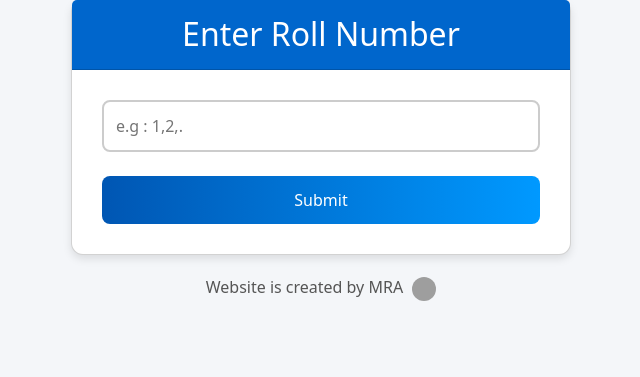
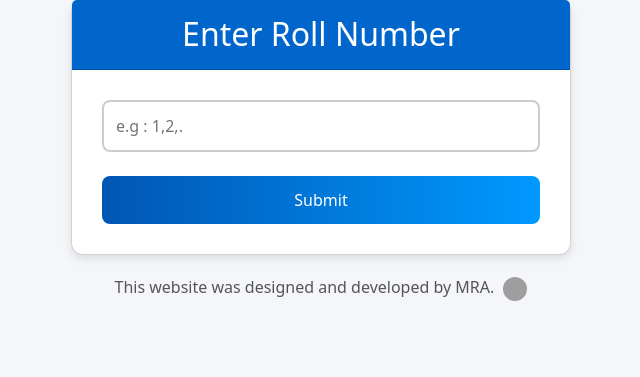
Before and after one commit to Rafay123Anwar/result, a Django app: page / in a window 1280 px wide. Shown: the part 250-627 px from the top of the page, without its empty margins (319-959 px from the left). Run offline with Django 5.2, Linux system fonts and the light colour scheme; grey boxes are pictures that could not be loaded.

Commit message:
first commit

```diff
--- a/semester_result/templates/input_roll_no.html
+++ b/semester_result/templates/input_roll_no.html
@@ -132,7 +132,7 @@
         </div>
     </div>
     <div class="footer">
-        Website is created by MRA
+        This website was designed and developed by MRA.
         <img src="https://encrypted-tbn0.gstatic.com/images?q=tbn:ANd9GcSDH2g2eoJm9dHjktvJ18tvBqpetKrVhEJRww&s" alt="">
     </div>
     <!-- Bootstrap JS Bundle -->
--- a/semester_result/templates/result_page.html
+++ b/semester_result/templates/result_page.html
@@ -244,7 +244,7 @@
         </div>
     </div>
     <div class="footer">
-        This website is fully created by MRA <span><img src="https://encrypted-tbn0.gstatic.com/images?q=tbn:ANd9GcSDH2g2eoJm9dHjktvJ18tvBqpetKrVhEJRww&s" alt=""></span>
+        This website was designed and developed by MRA. <span><img src="https://encrypted-tbn0.gstatic.com/images?q=tbn:ANd9GcSDH2g2eoJm9dHjktvJ18tvBqpetKrVhEJRww&s" alt=""></span>
 
     </div>
 
```
